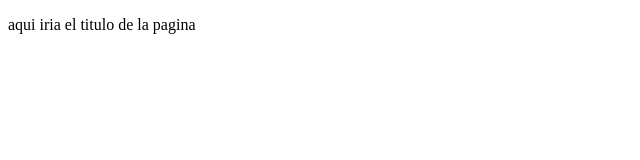
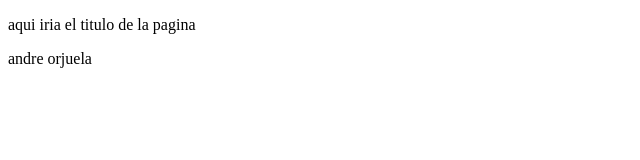
Before and after one commit to andreso2486/proyecto-web-empresa-b, a plain HTML site: page index.html in a window 1280 px wide. Shown: the full height of the page, 0-640 px from the left. Drawn offline with Linux system fonts and the light colour scheme.

Commit message:
se agrego mi nombre

```diff
--- a/index.html
+++ b/index.html
@@ -9,5 +9,7 @@
 
     <p>aqui iria el titulo de la pagina</p>
 
+
+    <p>andre orjuela </p>
 </body>
 </html>
```
